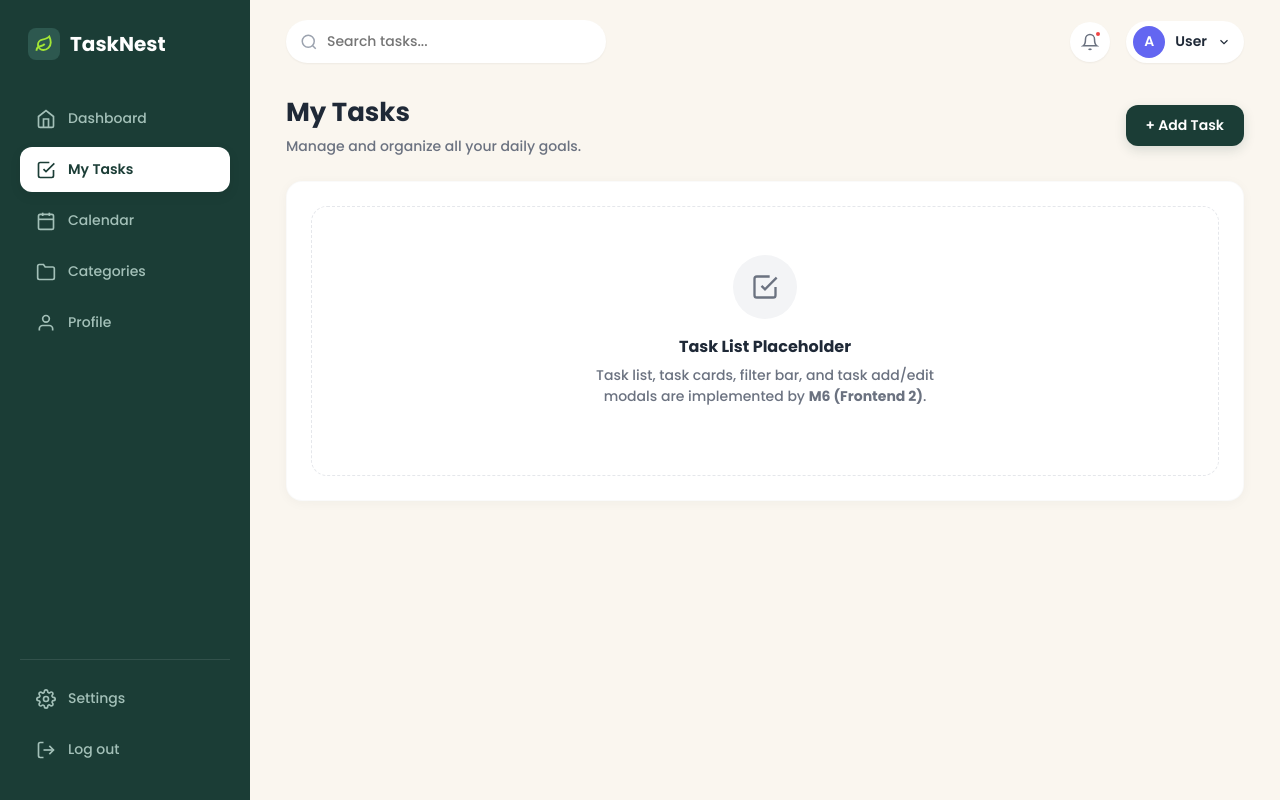
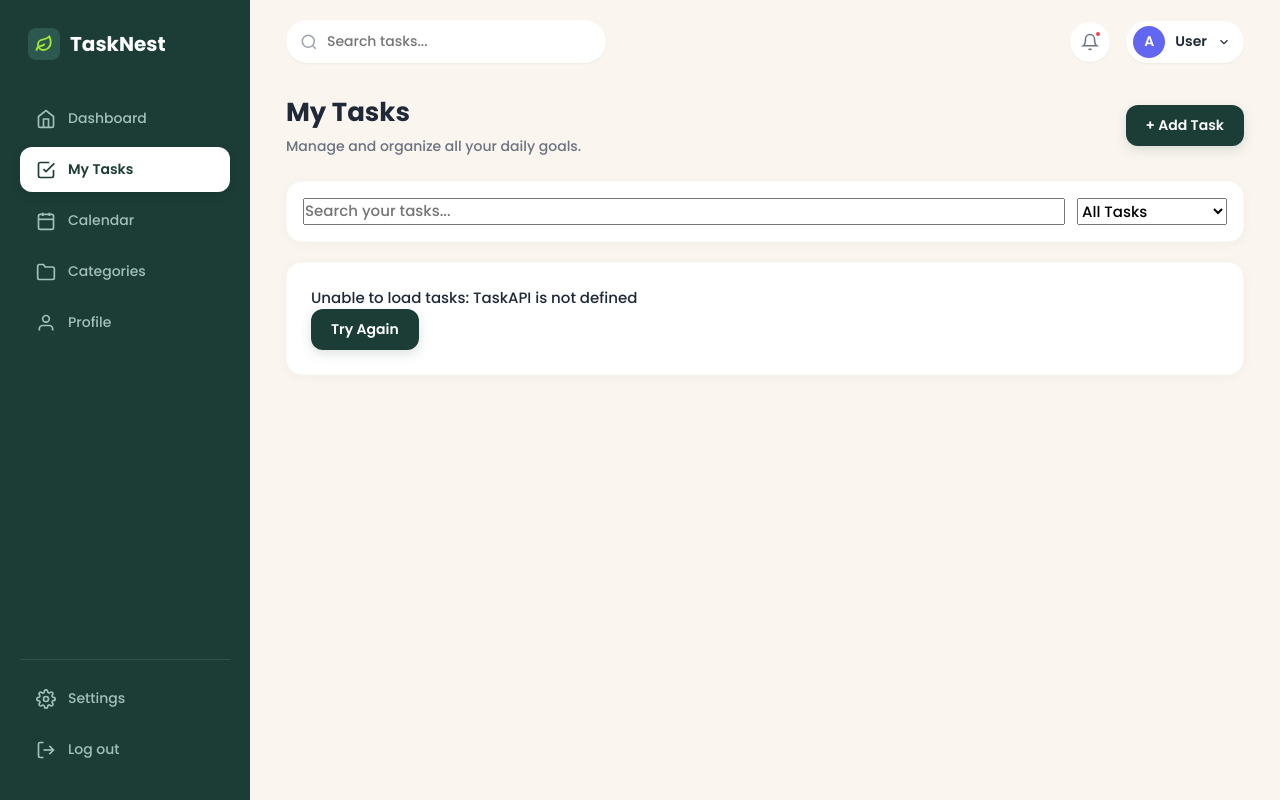
Before and after one commit to kondapatirahul/Task-Manager-Web-App, a Flask app: page /tasks in a window 1280 px wide. Run offline with Flask 3, Linux system fonts and the light colour scheme; the visitor is signed in with stand-in values (Sample User, id 1).

Commit message:
feat(ui): implement task management interactions

```diff
--- /dev/null
+++ b/static/js/tasks.js
@@ -0,0 +1,240 @@
+
+document.addEventListener('DOMContentLoaded', () => {
+  const list = document.getElementById('taskList');
+  const form = document.getElementById('taskForm');
+  const modal = document.getElementById('taskModal');
+  const modalTitle = document.getElementById('taskModalTitle');
+  const addButton = document.getElementById('openAddTaskModalBtn');
+  const cancelButton = document.getElementById('cancelTaskBtn');
+  const searchInput = document.getElementById('taskSearch');
+  const filterSelect = document.getElementById('taskFilter');
+
+  if (!list || !form || !modal) return;
+
+  let tasks = [];
+  let editingId = null;
+
+  const escape = value =>
+    typeof escapeHtml === 'function'
+      ? escapeHtml(String(value ?? ''))
+      : String(value ?? '').replace(/[&<>"']/g, char => ({
+          '&': '&amp;', '<': '&lt;', '>': '&gt;',
+          '"': '&quot;', "'": '&#039;'
+        })[char]);
+
+  function notify(message, type = 'info') {
+    if (typeof toast === 'function') toast(message, type);
+    else alert(message);
+  }
+
+  function openModal(task = null) {
+    editingId = task ? task.id : null;
+    form.reset();
+
+    modalTitle.textContent = task ? 'Edit Task' : 'Add Task';
+    document.getElementById('taskTitle').value = task?.title || '';
+    document.getElementById('taskDescription').value = task?.description || '';
+    document.getElementById('taskPriority').value = task?.priority || 'medium';
+
+    modal.hidden = false;
+    document.getElementById('taskTitle').focus();
+  }
+
+  function closeModal() {
+    modal.hidden = true;
+    editingId = null;
+    form.reset();
+  }
+
+  function renderTasks() {
+    const query = searchInput.value.trim().toLowerCase();
+    const filter = filterSelect.value;
+
+    const filtered = tasks.filter(task => {
+      const matchesSearch =
+        (task.title || '').toLowerCase().includes(query) ||
+        (task.description || '').toLowerCase().includes(query);
+
+      const matchesFilter =
+        filter === 'all' ||
+        (filter === 'completed' && task.status === 'done') ||
+        (filter === 'pending' && task.status !== 'done');
+
+      return matchesSearch && matchesFilter;
+    });
+
+    if (!filtered.length) {
+      list.innerHTML = `
+        <div class="card task-empty">
+          <h3>${tasks.length ? 'No matching tasks' : 'No tasks yet'}</h3>
+          <p>${tasks.length
+            ? 'Try another search or filter.'
+            : 'Add your first task to get started.'}</p>
+        </div>`;
+      return;
+    }
+
+    list.innerHTML = filtered.map(task => {
+      const completed = task.status === 'done';
+
+      return `
+        <article class="card task-item ${completed ? 'task-completed' : ''}">
+          <div class="task-item-main">
+            <label class="task-check-label">
+              <input
+                type="checkbox"
+                class="task-toggle"
+                data-id="${task.id}"
+                ${completed ? 'checked' : ''}
+                aria-label="Mark ${escape(task.title)} as completed">
+            </label>
+
+            <div class="task-item-details">
+              <h3>${escape(task.title)}</h3>
+              ${task.description
+                ? `<p>${escape(task.description)}</p>`
+                : ''}
+              <div class="task-meta">
+                <span class="task-priority priority-${escape(task.priority)}">
+                  ${escape(task.priority || 'medium')} priority
+                </span>
+                <span class="task-status">
+                  ${completed ? 'Completed' : 'Pending'}
+                </span>
+              </div>
+            </div>
+          </div>
+
+          <div class="task-actions">
+            <button type="button" class="btn btn-secondary"
+              data-action="edit" data-id="${task.id}">Edit</button>
+            <button type="button" class="btn btn-danger"
+              data-action="delete" data-id="${task.id}">Delete</button>
+          </div>
+        </article>`;
+    }).join('');
+  }
+
+  async function loadTasks() {
+    list.innerHTML = '<div class="card task-empty">Loading tasks...</div>';
+
+    try {
+      tasks = await TaskAPI.getTasks();
+      renderTasks();
+    } catch (error) {
+      list.innerHTML = `
+        <div class="card task-empty">
+          <p>Unable to load tasks: ${escape(error.message)}</p>
+          <button type="button" class="btn btn-primary" id="retryTasks">
+            Try Again
+          </button>
+        </div>`;
+
+      document.getElementById('retryTasks')?.addEventListener('click', loadTasks);
+    }
+  }
+
+  addButton?.addEventListener('click', () => openModal());
+  cancelButton?.addEventListener('click', closeModal);
+
+  modal.addEventListener('click', event => {
+    if (event.target === modal) closeModal();
+  });
+
+  document.addEventListener('keydown', event => {
+    if (event.key === 'Escape' && !modal.hidden) closeModal();
+  });
+
+  searchInput.addEventListener('input', renderTasks);
+  filterSelect.addEventListener('change', renderTasks);
+
+  form.addEventListener('submit', async event => {
+    event.preventDefault();
+
+    const title = document.getElementById('taskTitle').value.trim();
+    if (!title) {
+      notify('Please enter a task title.', 'error');
+      return;
+    }
+
+    const submitButton = form.querySelector('[type="submit"]');
+    const taskData = {
+      title,
+      description: document.getElementById('taskDescription').value.trim(),
+      priority: document.getElementById('taskPriority').value
+    };
+
+    submitButton.disabled = true;
+
+    try {
+      if (editingId !== null) {
+        await TaskAPI.updateTask(editingId, taskData);
+        notify('Task updated successfully.', 'success');
+      } else {
+        await TaskAPI.addTask(taskData);
+        notify('Task added successfully.', 'success');
+      }
+
+      closeModal();
+      await loadTasks();
+    } catch (error) {
+      notify(error.message, 'error');
+    } finally {
+      submitButton.disabled = false;
+    }
+  });
+
+  list.addEventListener('click', async event => {
+    const button = event.target.closest('button[data-action]');
+    if (!button) return;
+
+    const id = Number(button.dataset.id);
+    const task = tasks.find(item => item.id === id);
+    if (!task) return;
+
+    if (button.dataset.action === 'edit') {
+      openModal(task);
+    }
+
+    if (button.dataset.action === 'delete') {
+      if (!confirm(`Delete "${task.title}"? This cannot be undone.`)) return;
+
+      button.disabled = true;
+
+      try {
+        await TaskAPI.deleteTask(id);
+        notify('Task deleted successfully.', 'success');
+        await loadTasks();
+      } catch (error) {
+        notify(error.message, 'error');
+        button.disabled = false;
+      }
+    }
+  });
+
+  list.addEventListener('change', async event => {
+    const checkbox = event.target.closest('.task-toggle');
+    if (!checkbox) return;
+
+    const id = Number(checkbox.dataset.id);
+    const task = tasks.find(item => item.id === id);
+    if (!task) return;
+
+    checkbox.disabled = true;
+
+    try {
+      await TaskAPI.updateTask(id, {
+        status: checkbox.checked ? 'done' : 'pending'
+      });
+
+      notify(checkbox.checked ? 'Task completed!' : 'Task marked pending.', 'success');
+      await loadTasks();
+    } catch (error) {
+      checkbox.checked = !checkbox.checked;
+      notify(error.message, 'error');
+      checkbox.disabled = false;
+    }
+  });
+
+  loadTasks();
+});
--- a/templates/tasks.html
+++ b/templates/tasks.html
@@ -1,36 +1,138 @@
+
 {% extends 'base.html' %}
 
 {% block title %}My Tasks - TaskNest{% endblock %}
 
 {% block content %}
-<div class="tasks-header" style="display: flex; justify-content: space-between; align-items: center; margin-bottom: 24px;">
+<div class="tasks-header" style="display:flex;justify-content:space-between;align-items:center;gap:16px;flex-wrap:wrap;margin-bottom:24px;">
   <div>
-    <h1 style="font-size: 26px; font-weight: 700; color: var(--text-main); margin-bottom: 4px;">My Tasks</h1>
-    <p style="font-size: 14px; color: var(--text-muted);">Manage and organize all your daily goals.</p>
+    <h1 style="font-size:26px;font-weight:700;color:var(--text-main);margin-bottom:4px;">My Tasks</h1>
+    <p style="font-size:14px;color:var(--text-muted);">Manage and organize all your daily goals.</p>
   </div>
-  <div>
-    <button type="button" class="btn btn-primary" id="openAddTaskModalBtn">
-      <span>+ Add Task</span>
-    </button>
+
+  <button type="button" class="btn btn-primary" id="openAddTaskModalBtn">
+    <span>+ Add Task</span>
+  </button>
+</div>
+
+<!-- Search and Filter -->
+<div class="card" style="padding:16px;margin-bottom:20px;">
+  <div style="display:flex;gap:12px;flex-wrap:wrap;">
+    <input
+      type="search"
+      id="taskSearch"
+      class="form-control"
+      placeholder="Search your tasks..."
+      aria-label="Search tasks"
+      style="flex:1;min-width:200px;"
+    >
+
+    <select id="taskFilter" class="form-control" aria-label="Filter tasks" style="min-width:150px;">
+      <option value="all">All Tasks</option>
+      <option value="pending">Pending</option>
+      <option value="completed">Completed</option>
+    </select>
   </div>
 </div>
 
-<!-- Placeholder Block for M6 (Frontend 2 - Task UI) -->
-{% block task_content %}
-<div class="card">
-  <div class="empty-state">
-    <div class="empty-state-icon">
-      <svg width="28" height="28" viewBox="0 0 24 24" fill="none" stroke="currentColor" stroke-width="2">
-        <path d="M9 11l3 3L22 4"/>
-        <path d="M21 12v7a2 2 0 0 1-2 2H5a2 2 0 0 1-2-2V5a2 2 0 0 1 2-2h11"/>
-      </svg>
-    </div>
-    <div class="empty-state-title">Task List Placeholder</div>
-    <div class="empty-state-desc">
-      Task list, task cards, filter bar, and task add/edit modals are implemented by <strong>M6 (Frontend 2)</strong>.
-    </div>
+<!-- Task List -->
+<div id="taskList" aria-live="polite">
+  <div class="card" style="padding:32px;text-align:center;">
+    Loading tasks...
   </div>
+</div>
+
+<!-- Add / Edit Task Modal -->
+<div
+  id="taskModal"
+  hidden
+  style="position:fixed;inset:0;z-index:1000;background:rgba(0,0,0,.5);display:none;align-items:center;justify-content:center;padding:20px;overflow-y:auto;"
+>
+  <section
+    class="card"
+    role="dialog"
+    aria-modal="true"
+    aria-labelledby="taskModalTitle"
+    style="width:100%;max-width:500px;padding:24px;background:var(--bg-card,#fff);"
+  >
+    <h2 id="taskModalTitle" style="margin-bottom:20px;">Add Task</h2>
+
+    <form id="taskForm">
+      <div style="margin-bottom:16px;">
+        <label for="taskTitle" style="display:block;margin-bottom:8px;">Task Title *</label>
+        <input
+          type="text"
+          id="taskTitle"
+          name="title"
+          maxlength="200"
+          required
+          placeholder="Enter task title"
+          style="width:100%;padding:11px;border:1px solid var(--border-color,#ddd);border-radius:8px;box-sizing:border-box;"
+        >
+      </div>
+
+      <div style="margin-bottom:16px;">
+        <label for="taskDescription" style="display:block;margin-bottom:8px;">Description</label>
+        <textarea
+          id="taskDescription"
+          name="description"
+          rows="3"
+          placeholder="Add task details..."
+          style="width:100%;padding:11px;border:1px solid var(--border-color,#ddd);border-radius:8px;box-sizing:border-box;resize:vertical;"
+        ></textarea>
+      </div>
+
+      <div style="margin-bottom:20px;">
+        <label for="taskPriority" style="display:block;margin-bottom:8px;">Priority</label>
+        <select
+          id="taskPriority"
+          name="priority"
+          style="width:100%;padding:11px;border:1px solid var(--border-color,#ddd);border-radius:8px;box-sizing:border-box;"
+        >
+          <option value="low">Low</option>
+          <option value="medium" selected>Medium</option>
+          <option value="high">High</option>
+        </select>
+      </div>
+
+      <div style="display:flex;justify-content:flex-end;gap:10px;flex-wrap:wrap;">
+        <button type="button" class="btn btn-secondary" id="cancelTaskBtn">
+          Cancel
+        </button>
+        <button type="submit" class="btn btn-primary">
+          Save Task
+        </button>
+      </div>
+    </form>
+  </section>
 </div>
 {% endblock %}
 
+{% block scripts %}
+<script src="{{ url_for('static', filename='js/api.js') }}"></script>
+<script src="{{ url_for('static', filename='js/tasks.js') }}"></script>
+
+<script>
+  // Show modal using flex while preserving the hidden state.
+  document.addEventListener('DOMContentLoaded', function () {
+    const modal = document.getElementById('taskModal');
+    const addButton = document.getElementById('openAddTaskModalBtn');
+
+    if (addButton && modal) {
+      addButton.addEventListener('click', function () {
+        modal.style.display = 'flex';
+      });
+    }
+
+    if (modal) {
+      const observer = new MutationObserver(function () {
+        if (modal.hidden) {
+          modal.style.display = 'none';
+        }
+      });
+
+      observer.observe(modal, { attributes: true, attributeFilter: ['hidden'] });
+    }
+  });
+</script>
 {% endblock %}
```
